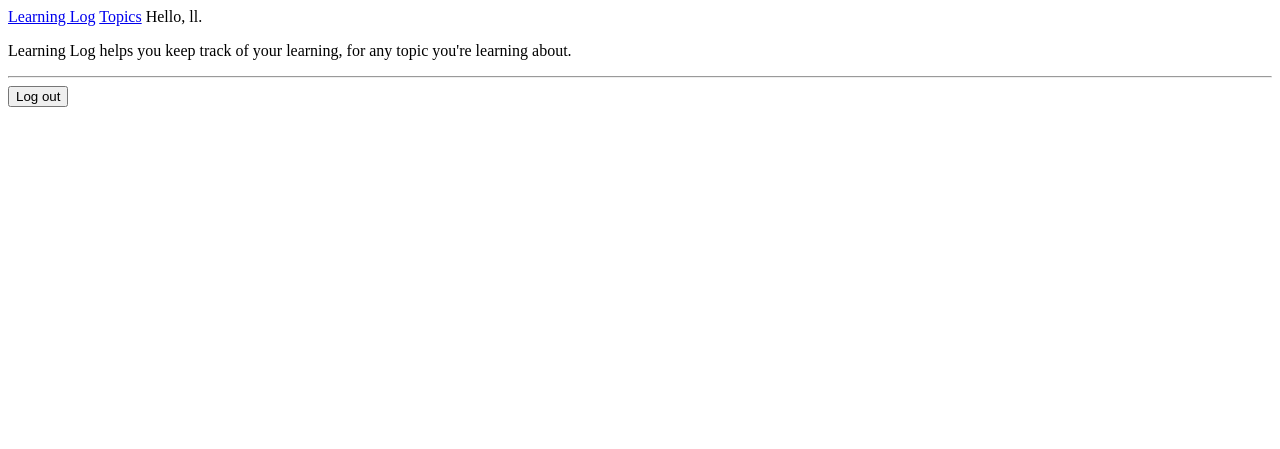
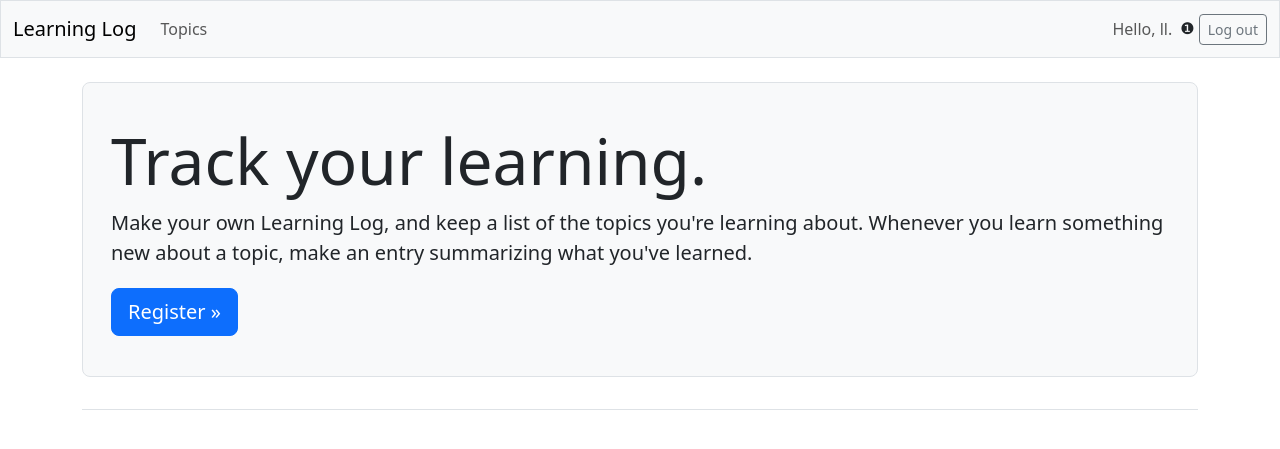
Before and after one commit to HLydell/350_Django_Project, a Django app: page / in a window 1280 px wide. Shown: the top 449 px of the page. Run offline with Django 5.2, Linux system fonts and the light colour scheme; a user stored in the database is signed in; parts of the project's set-up code (start-up, migrations or seed data) failed here and were passed over; some libraries are stand-ins or nearby versions.

Commit message:
Chapter 20 Content upto Deployment

```diff
--- a/learning_log/learning_log/settings.py
+++ b/learning_log/learning_log/settings.py
@@ -34,6 +34,9 @@ INSTALLED_APPS = [
     #My apps
     'learning_logs',
     'accounts',
+
+    # Third party apps.
+    'django_bootstrap5',
 
     #django default apps
     "django.contrib.admin",
--- a/learning_log/learning_logs/templates/learning_logs/base.html
+++ b/learning_log/learning_logs/templates/learning_logs/base.html
@@ -1,19 +1,74 @@
-<p>
-    <a href="{% url 'learning_logs:index' %}">Learning Log</a>
-    <a href="{% url 'learning_logs:topics' %}">Topics</a>
-    {% if user.is_authenticated %}
-        Hello, {{user.username}}.
-    {% else %}
-        <a href="{% url 'accounts:register' %}">Register</a> -
-        <a href="{% url 'accounts:login' %}">Log in</a>
-    {% endif %}
-</p>
-{% block content %}{% endblock content %}
+<!doctype html>
+<html lang="en">
+<head>
+    <meta charset="utf-8">
+    <meta name="viewport" content="width=device-width, initial-scale=1">
+    <title>Learning Log</title>
 
-{% if user.is_authenticated %}
-    <hr />
-    <form action="{% url 'accounts:logout' %}" method='post'>
-        {% csrf_token %}
-        <button name='submit'>Log out</button>
-    </form>
-{% endif %}
+    {% load django_bootstrap5 %}
+    {% bootstrap_css %}
+    {% bootstrap_javascript %}
+
+</head>
+
+<body>
+
+    <nav class="navbar navbar-expand-md navbar-light bg-light mb-4 border">
+    <div class="container-fluid">
+        <a class="navbar-brand" href="{% url 'learning_logs:index' %}">
+          Learning Log</a>
+
+        <button class="navbar-toggler" type="button" data-bs-toggle="collapse"
+          data-bs-target="#navbarCollapse" aria-controls="navbarCollapse"
+          aria-expanded="false" aria-label="Toggle navigation">
+          <span class="navbar-toggler-icon"></span>
+        </button>
+
+        <div class="collapse navbar-collapse" id="navbarCollapse">
+          <ul class="navbar-nav me-auto mb-2 mb-md-0">
+            <li class="nav-item">
+              <a class="nav-link" href="{% url 'learning_logs:topics' %}">
+              Topics</a></li>
+          </ul> <!-- End of links on left side of navbar -->
+
+          <!-- Account-related links -->
+          <ul class="navbar-nav ms-auto mb-2 mb-md-0">
+
+            {% if user.is_authenticated %}
+              <li class="nav-item">
+                <span class="navbar-text me-2">Hello, {{ user.username }}.
+                </span></li>
+            {% else %}
+              <li class="nav-item">
+                <a class="nav-link" href="{% url 'accounts:register' %}">
+                    Register</a></li>
+              <li class="nav-item">
+                <a class="nav-link" href="{% url 'accounts:login' %}">
+                    Log in</a></li>
+            {% endif %}
+          </ul> <!-- End of account-related links -->
+
+          {% if user.is_authenticated %}
+            <form action="{% url 'accounts:logout' %}" method='post'>
+              {% csrf_token %}
+  ❶             <button name='submit' class='btn btn-outline-secondary btn-sm'>
+                  Log out</button>
+            </form>
+          {% endif %}
+
+        </div> <!-- Closes collapsible parts of navbar -->
+
+      </div> <!-- Closes navbar's container -->
+    </nav> <!-- End of navbar -->
+
+    <main class="container">
+      <div class="pb-2 mb-2 border-bottom">
+        {% block page_header %}{% endblock page_header %}
+      </div>
+      <div>
+      {% block content %}{% endblock content %}
+    </div>
+  </main>
+
+</body>
+</html>
--- a/learning_log/learning_logs/templates/learning_logs/index.html
+++ b/learning_log/learning_logs/templates/learning_logs/index.html
@@ -1,7 +1,16 @@
 {% extends "learning_logs/base.html" %}
 
-{% block content %}
+{% block page_header %}
+    <div class="p-3 mb-4 bg-light border rounded-3">
+        <div class="container-fluid py-4">
+            <h1 class="display-3">Track your learning.</h1>
 
-<p>Learning Log helps you keep track of your learning, for any topic you're
-learning about.</p>
-{% endblock content %}
+            <p class="lead">Make your own Learning Log, and keep a list of the
+            topics you're learning about. Whenever you learn something new
+            about a topic, make an entry summarizing what you've learned.</p>
+
+            <a class="btn btn-primary btn-lg mt-1"
+            href="{% url 'accounts:register' %}">Register &raquo;</a>
+        </div>
+    </div>
+{% endblock page_header %}
```
Also changed, not shown: learning_log/accounts/templates/registration/login.html (+7 -6 lines), learning_log/learning_logs/templates/learning_logs/topic.html (+17 -12 lines), learning_log/learning_logs/templates/learning_logs/topics.html (+10 -6 lines), learning_log/db.sqlite3.
